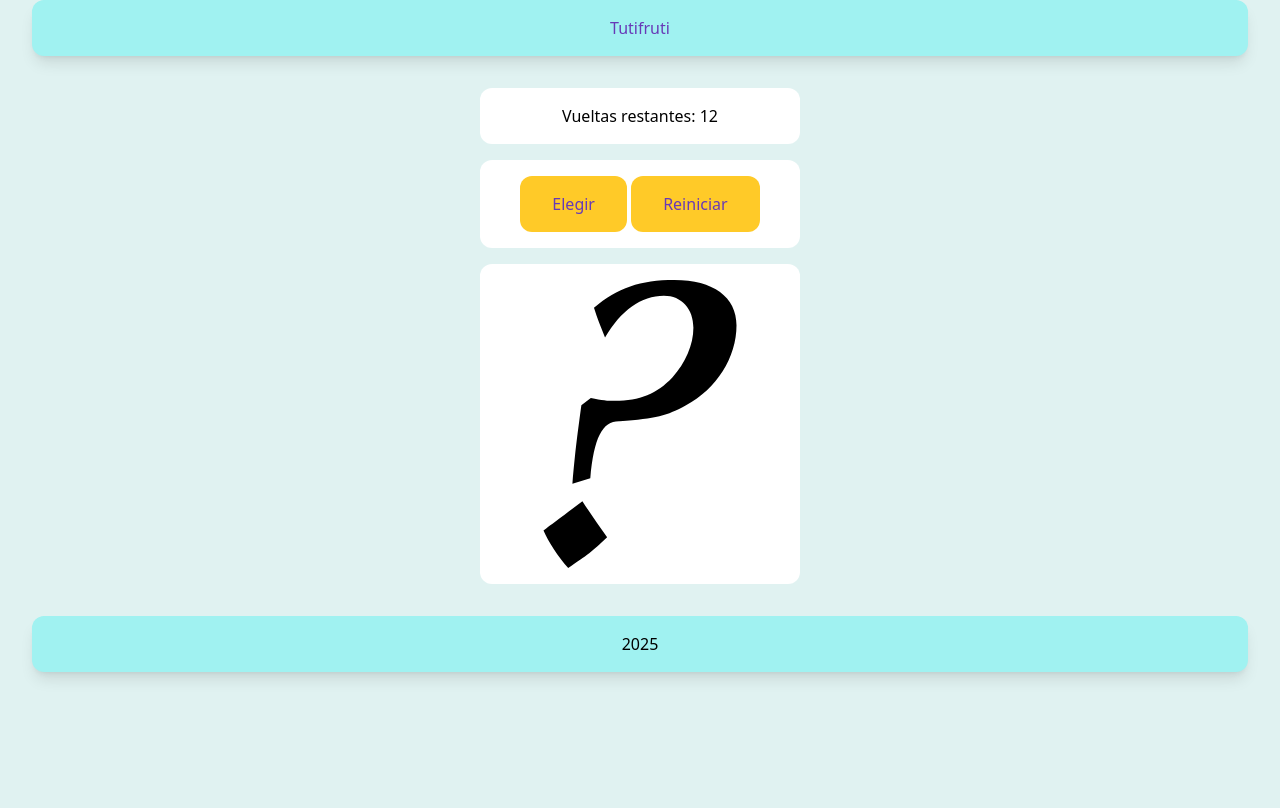
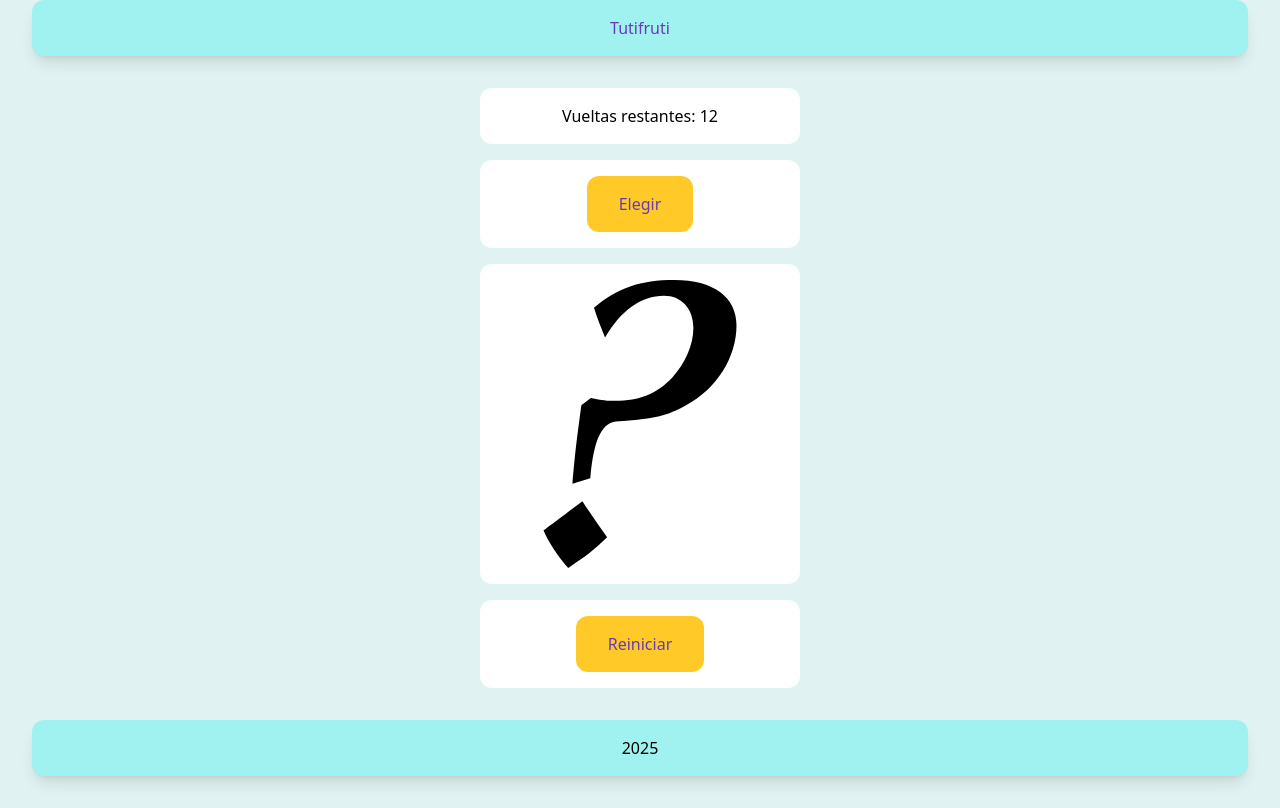
Before and after one commit to RodrigoFernandez/Tutifruti, a plain HTML site: page index.html in a window 1280 px wide. Drawn offline with nearby package versions, Linux system fonts and the light colour scheme.

Commit message:
Mejora en las imágenes, reubicación de botón reiniciar. Corrección de la lógica de reinicio.

```diff
--- a/index.html
+++ b/index.html
@@ -2,7 +2,7 @@
     <head>
         <meta charset="utf-8">
         <meta name="viewport" content="width=device-width, initial-scale=1">
-        <link rel="icon" href="./img/tutifruti.ico" type="image/png">
+        <link rel="icon" href="./img/tutifruti.ico" type="image/icon">
 
         <title>Tufifruti</title>
 
@@ -36,12 +36,14 @@
             </div>
             <div class="m-4 p-4 bg-white text-center rounded-xl">
                 <button id="btnSacar" onclick="getLetra()" class="pt-4 pb-4 pl-8 pr-8 bg-botones text-texto-contenido rounded-xl">Elegir</button>
-                <button id="btnReiniciar" onclick="reiniciar()" class="pt-4 pb-4 pl-8 pr-8 bg-botones text-texto-contenido rounded-xl">Reiniciar</button>
             </div>
             <div class="m-4 p-4 bg-white rounded-xl">
                 <img id="letra" src="./img/signo.svg" alt="letra" width="300" />
                 <input type="text" id="inputPalabra" class="hidden" />
                 <input type="text" id="vueltasTotal" value="12" class="hidden" />
+            </div>
+            <div class="m-4 p-4 bg-white text-center rounded-xl">
+                <button id="btnReiniciar" onclick="reiniciar()" class="pt-4 pb-4 pl-8 pr-8 bg-botones text-texto-contenido rounded-xl">Reiniciar</button>
             </div>
         </main>
         <footer class="bg-principal-header text-center p-4 rounded-xl mb-8 shadow-lg">
--- a/tutifruti.js
+++ b/tutifruti.js
@@ -54,6 +54,7 @@ function reiniciar() {
     document.getElementById("btnSacar").disabled = false;
     document.getElementById("btnReiniciar").disabled = true;
     document.getElementById("letra").src = `./img/signo.svg`;
+    document.getElementById("inputPalabra").value = "";
 }
 
 document.addEventListener("DOMContentLoaded", function() {
```
Also changed, not shown: img/tutifruti.ico, img/tutifruti.png, img/tutifruti.svg (added).
